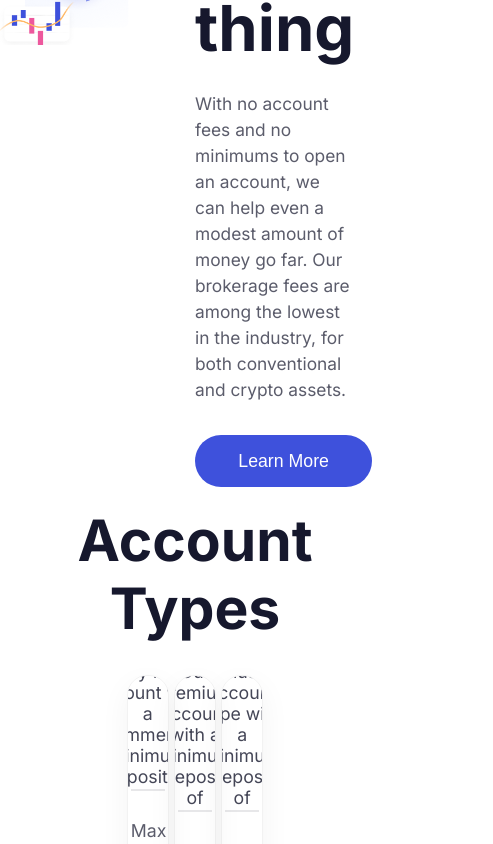
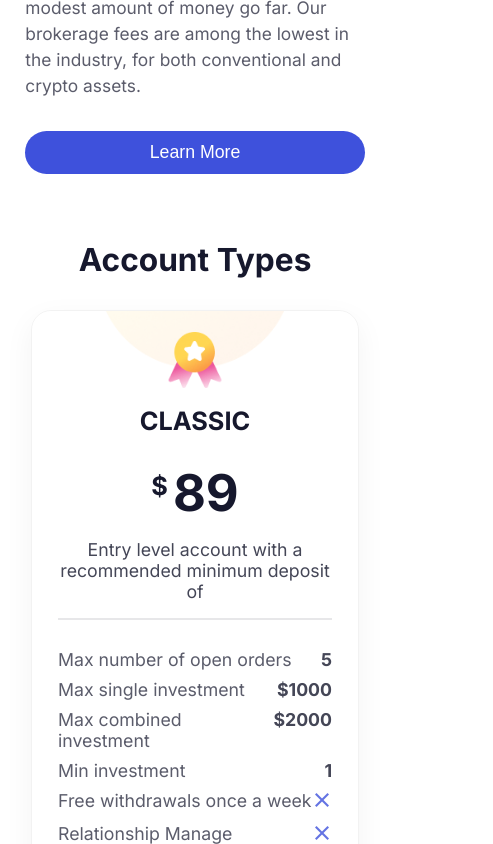
Before and after one commit to MitchellWayne/ActionBroker-Angular, an Angular app: page / in a window 390 px wide. Shown: the part 560-1404 px from the top of the page, 493 px wide, since content can reach past the window. Built offline with nearby package versions, Linux system fonts and the light colour scheme.

Commit message:
add tablet and mobile breakpoints

```diff
--- a/src/_defaults.scss
+++ b/src/_defaults.scss
@@ -7,6 +7,18 @@ $white: #FFFFFF;
 $yellow: #FFB763;
 $green: #9C9C9C;
 $pink: #ED589D;
+
+@mixin mobile {
+  @media only screen and (max-width: 550px){
+    @content;
+  }
+}
+
+@mixin tablet {
+  @media only screen and (max-width: 1600px){
+    @content;
+  }
+}
 
 @mixin button-primary {
   color: $white;
--- a/src/app/app.component.scss
+++ b/src/app/app.component.scss
@@ -59,3 +59,59 @@
 .AccordianMenu {
   margin: 0 0 5em 0;
 }
+
+@include d.tablet {
+  .App {
+    .title {
+      margin-top: 1em;
+      font-size: 1.25em;
+    }
+
+    .button {
+      aspect-ratio: 12;
+      width: 100%;
+    }
+
+    .CardMenu {
+      &__subcontainer {
+        margin: 1.25em 2.5em 0 2.5em;
+
+        flex-direction: column;
+        align-items: center;
+      }
+
+      app-card {
+        width: 80%;
+        margin-bottom: 1em;
+      }
+    }
+  }
+}
+
+@include d.mobile {
+  .App {
+    .title {
+      margin-top: 1.5em;
+      font-size: 1.25em;
+    }
+
+    .button {
+      aspect-ratio: 8;
+      width: 100%;
+    }
+
+    .CardMenu {
+      &__subcontainer {
+        margin: 1.25em 0.5em 0 0.5em;
+
+        flex-direction: column;
+        align-items: center;
+      }
+
+      app-card {
+        width: 90%;
+        margin-bottom: 1em;
+      }
+    }
+  }
+}
--- a/src/app/components/duocontainer/duocontainer.component.scss
+++ b/src/app/components/duocontainer/duocontainer.component.scss
@@ -1,3 +1,5 @@
+@use "~/src/defaults" as d;
+
 .Duocontainer {
   padding: 5% 0;
   display: flex;
@@ -19,3 +21,29 @@
     justify-content: center;
   }
 }
+
+@include d.tablet {
+  .Duocontainer {
+    flex-direction: column;
+    margin: 0 1em;
+
+    &__inner {
+      width: 100%;
+    }
+  }
+}
+
+@include d.mobile {
+  .Duocontainer {
+    flex-direction: column;
+    margin: 0 1em;
+
+    &__inner {
+      width: 100%;
+    }
+
+    &__img {
+      margin-top: 1em;
+    }
+  }
+}
```
